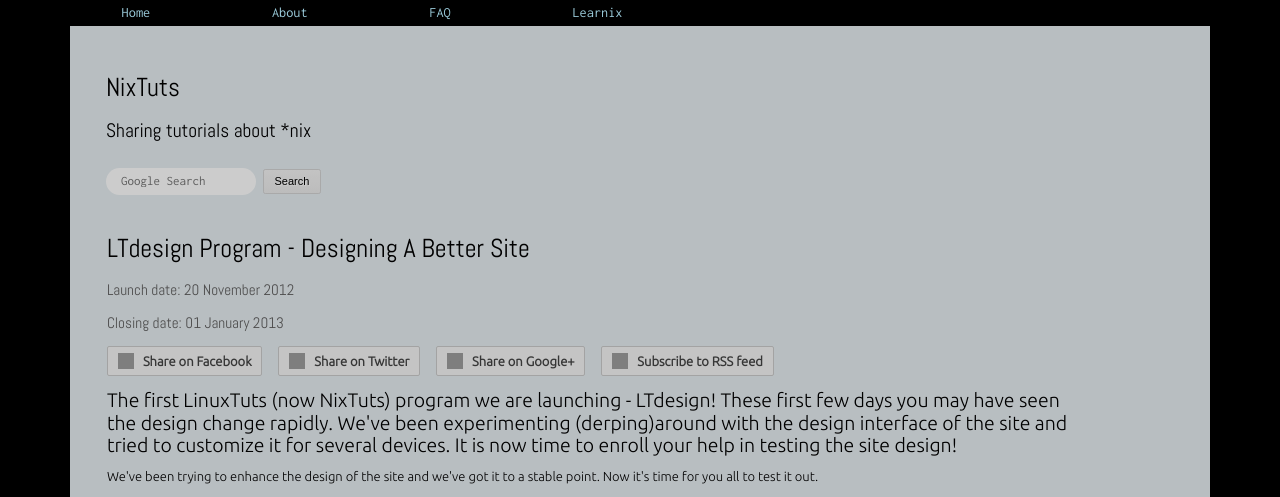
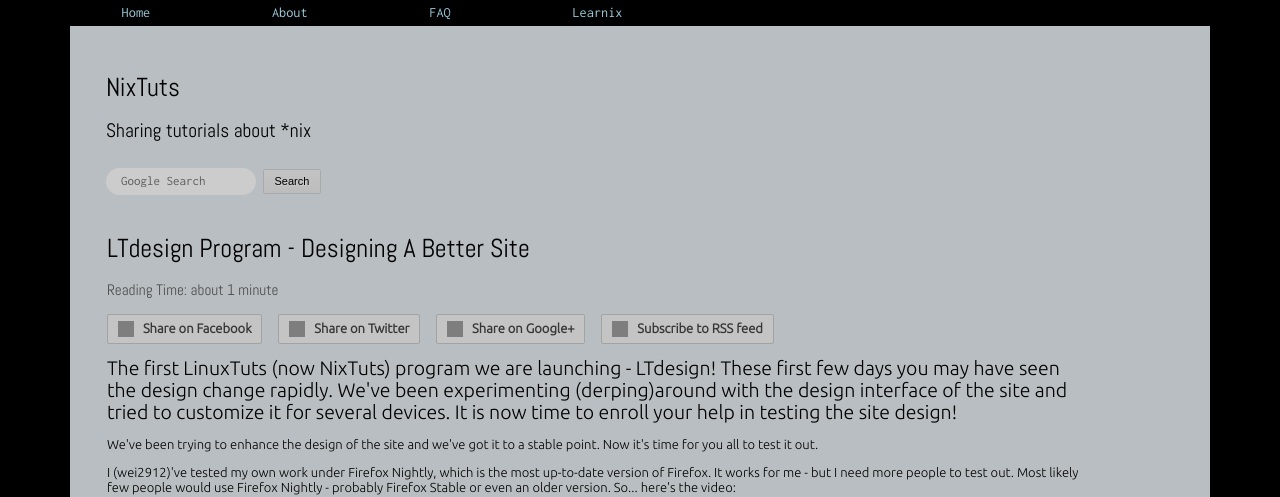
Before and after one commit to jakesylvestre/site, a Jekyll site: the page built from programs/LTdesign.html, in a window 1280 px wide, cut to the strip 0-497 px from the top of the page. Built offline with Jekyll 4.4.1, drawn with Linux system fonts in a browser that asks for light colours; nearby versions of some CDN libraries; comment, search, counter and statistics services are not loaded; grey boxes are pictures that could not be loaded.

Commit message:
Add reading time field.

```diff
--- a/_includes/post.html
+++ b/_includes/post.html
@@ -18,29 +18,17 @@
 
             <div class="content clearfix" role="article">
                 <h1 class="post_title">{{page.title}}</h1>
-
-                {% if page.status == 'program' %}
-                    <h3 class="launch_date">Launch date: {{ page.launch }}</h3>
-                    <h3 class="close_date">Closing date: {{ page.close }}</h3>
-                {% endif%}
-
-                {% if page.status == 'book' %}
-                    <h3 class="post_partof">Part of <a href="{{page.bookurl}}">{{page.book}}</a>.</h3>
-                {% endif%}
-
                 {% if page.status == 'post' or page.status == 'draft' %}
                     <h3 class="post_date">Posted on {{ page.date | date: "%d %B %Y" }}</h3>
                 {% endif %}
+
+                <h3 class="post_readingtime">Reading Time: {{ page.content | reading_time }}</h3>
 
                 {% if page.author != null %}
                     <h3 class="post_author">By: {% for author in page.author %}<a class="button icon tag pill" href="/search.html?authors={{author}}">{{author}}</a> {% endfor %} </h3>
                 {% endif %}
 
-                {% if page.sources != null %}
-                    <h3 class="post_sources">Sources: {% for source in page.sources %} <a class="button pill" href="{{source}}">{{source | truncate: 25}}</a> {% endfor %} </h3>
-                {% endif %}
-
-                {% if page.tags != null and page.status != 'book' %}
+                {% if page.tags != null %}
                     <h3 class="post_tags">Tags: {% for tag in page.tags %}<a class="button icon tag pill" href="/search.html?tags={{tag}}">{{tag}}</a> {% endfor %} </h3>
                 {% endif %}
 
@@ -80,10 +68,6 @@
 					{% include snippets/sharebuttons.html %}
                     {% include snippets/after-post.html %}
                 {% endif %}
-
-                {% if page.status == 'book' %}
-                    <p class="highlight book_return">Return to <a href="{{ page.bookurl }}">{{ page.book }}</a>.</p>
-                {% endif %}
             </div>
 
             <div class="sidebar clearfix">
--- /dev/null
+++ b/_plugins/reading_time.rb
@@ -0,0 +1,18 @@
+# Outputs the reading time
+
+# Read this in “about 4 minutes”
+# Put into your _plugins dir in your Jekyll site
+# Usage: Read this in about {{ page.content | reading_time }}
+
+module ReadingTimeFilter
+	def reading_time( input )
+		words_per_minute = 180
+
+		words = input.split.size;
+		minutes = ( words / words_per_minute ).floor
+		minutes_label = minutes === 1 ? " minute" : " minutes"
+		minutes > 0 ? "about #{minutes} #{minutes_label}" : "less than 1 minute"
+	end
+end
+
+Liquid::Template.register_filter(ReadingTimeFilter)
```
Also changed, not shown: _includes/index.html (+6 -10 lines).
